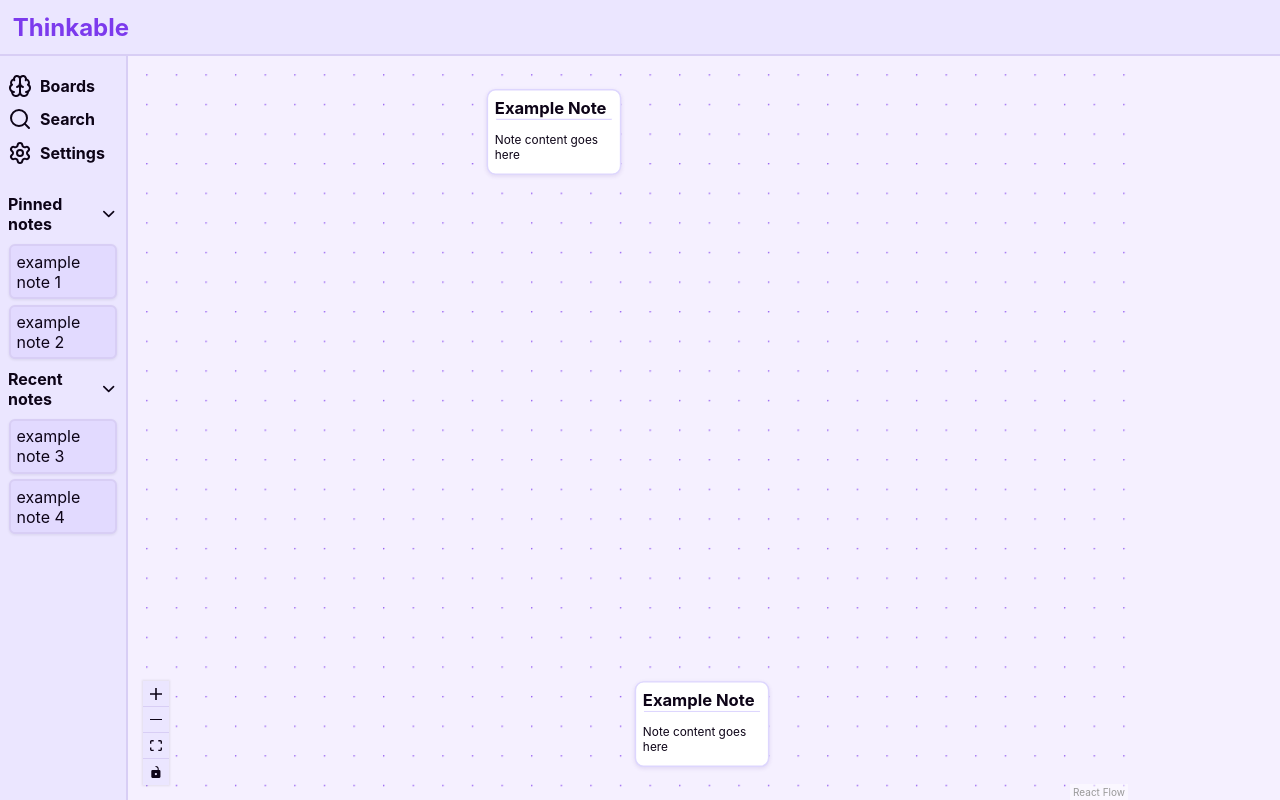
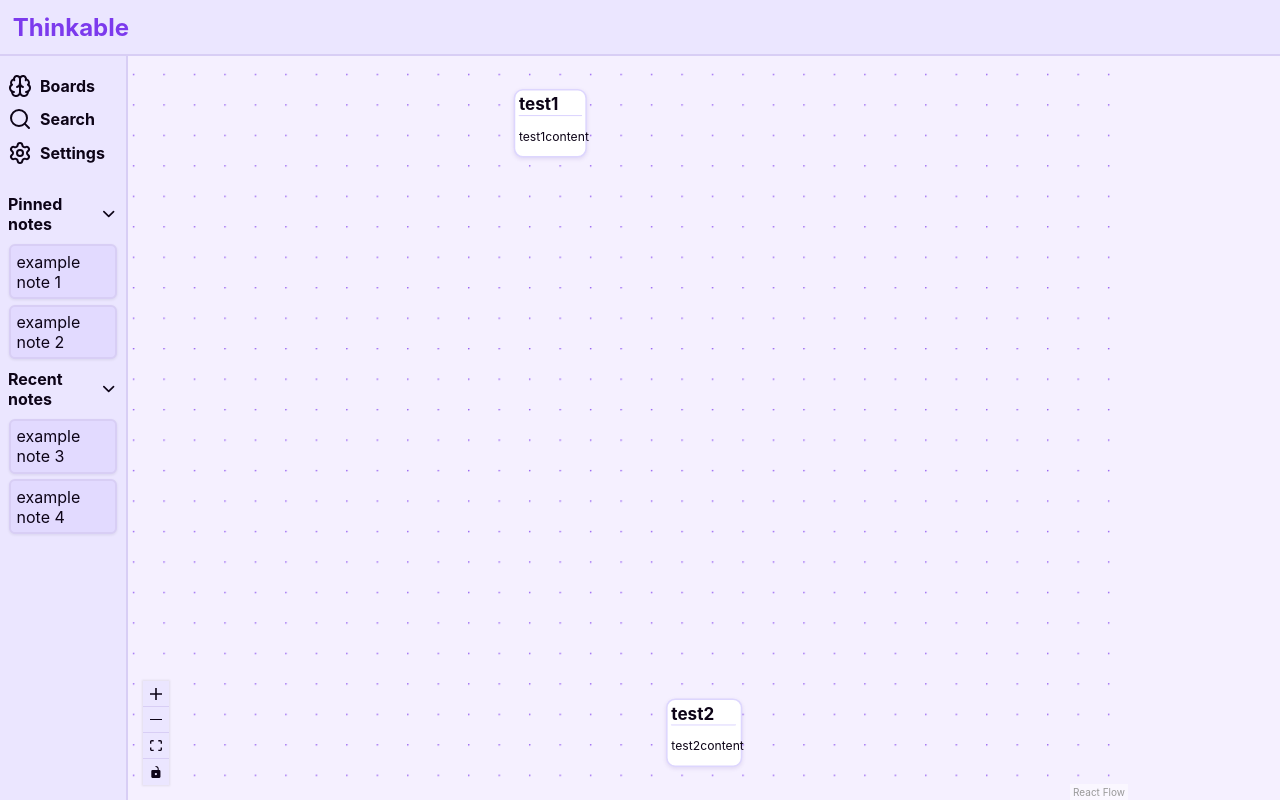
Before and after one commit to ami0628/thinkable, a React (Vite) app: page /board in a window 1280 px wide. Built offline with nearby package versions, Linux system fonts and the light colour scheme.

Commit message:
notes can be created with custom or default message

```diff
--- a/src/components/Note/Note.tsx
+++ b/src/components/Note/Note.tsx
@@ -1,10 +1,12 @@
 import "./Note.css"
 
-function Note(){
+function Note(props: { data: any; }){
+    const data = props.data
     return(
         <div className="note">
-            <h3> Example Note</h3>
-            <p> Note content goes here </p>
+            {/* if data exists, use that, otherwise default */}
+            <h3> {data.title ? data.title : "New Note" }</h3>
+            <p> {data.content ? data.content : "Content will display here"} </p>
         </div>
     )
 }
```
